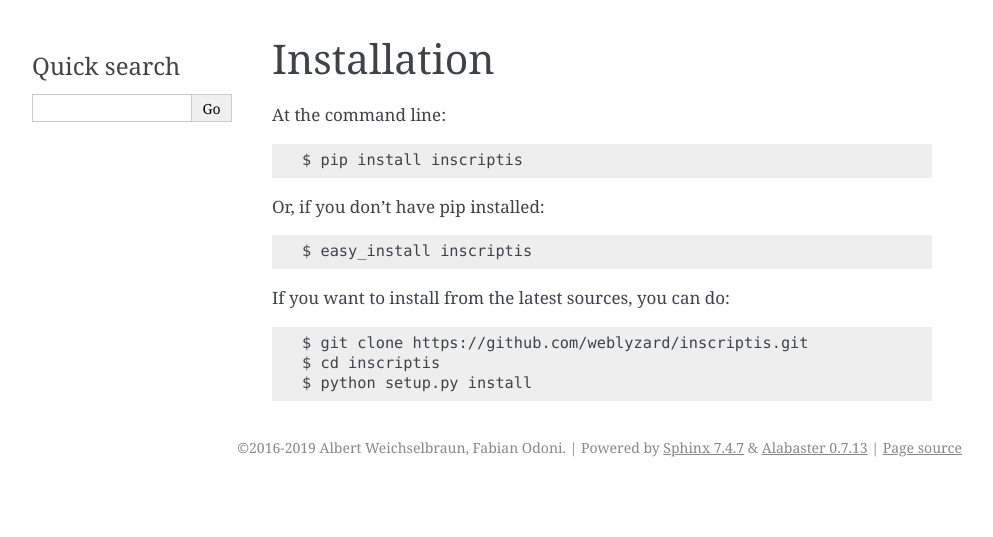
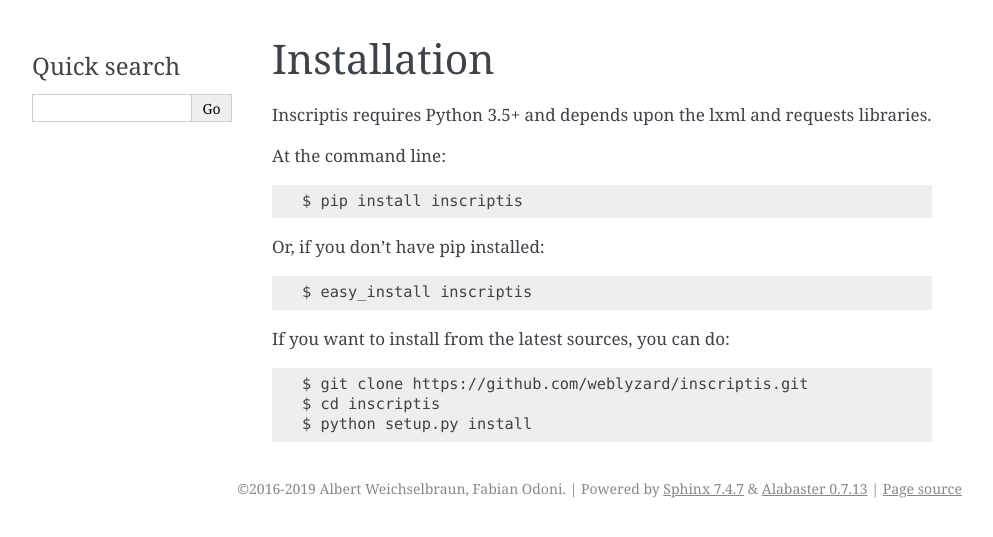
Before and after one commit to weblyzard/inscriptis, a Sphinx documentation site: the page built from docs/installation.rst, in a window 1280 px wide. Shown: the top 537 px of the page, without its empty margins (148-1141 px from the left). Built offline with Sphinx 7.4.7, drawn with Linux system fonts in a browser that asks for light colours.

Commit message:
add: info on dependencies.

```diff
--- a/docs/installation.rst
+++ b/docs/installation.rst
@@ -1,6 +1,7 @@
 ============
 Installation
 ============
+Inscriptis requires Python 3.5+ and depends upon the lxml and requests libraries.
 
 At the command line::
 
```
